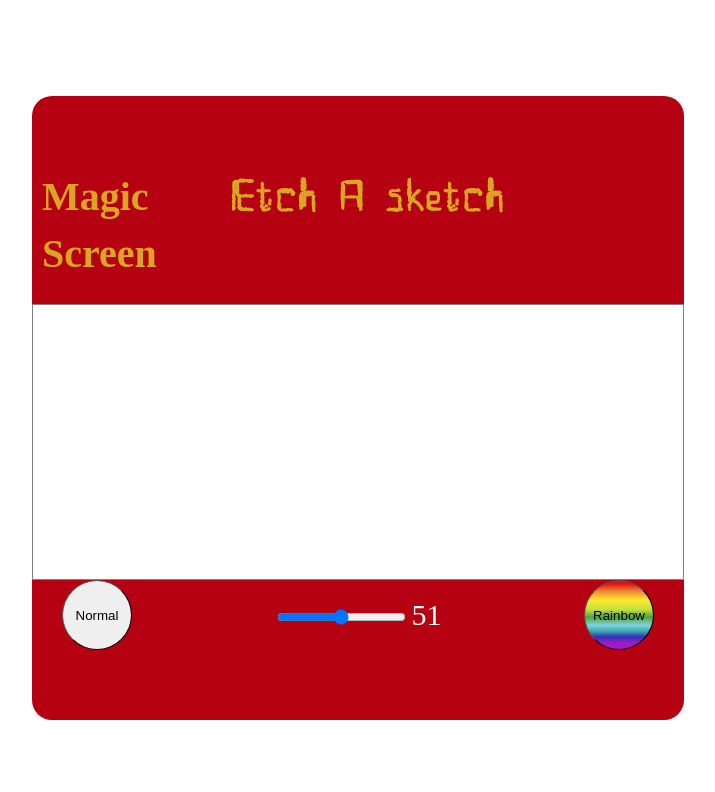
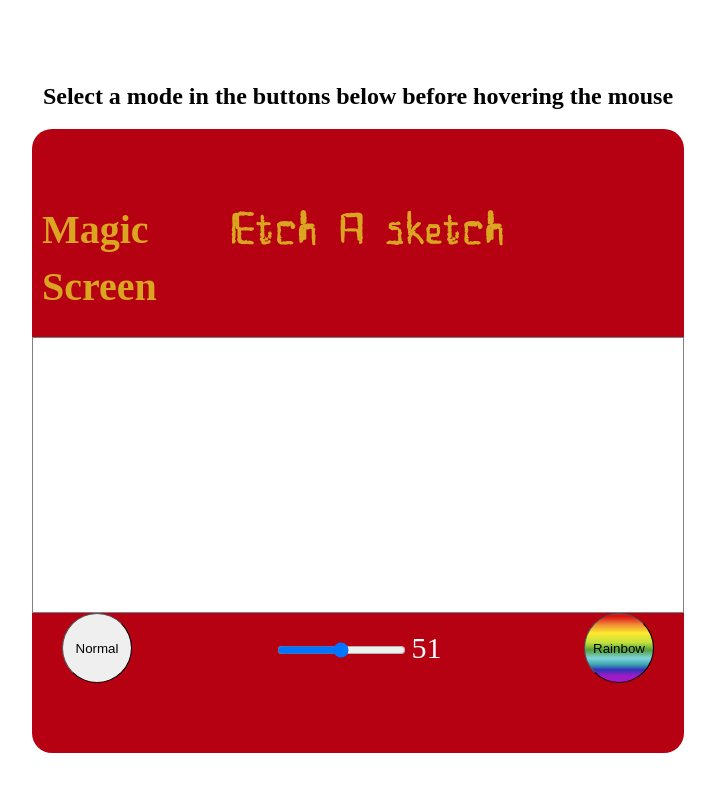
Before and after one commit to peppegiu/Etch-a-Sketch_Odin-Project, a plain HTML site: page index.html in a window 1280 px wide. Shown: the whole page, without its empty margins (282-997 px from the left). Drawn offline with Linux system fonts and the light colour scheme; a web font is replaced by a local one.

Commit message:
Add a note for user
People may think is a bug but it just that there is no defaultmode

```diff
--- a/index.html
+++ b/index.html
@@ -7,9 +7,12 @@
     <link rel="stylesheet" href="./src/css/style.css">
 </head>
 <body>
+    <h2>Select a mode in the buttons below before hovering the mouse</h2>
+
     <main>
 
         <h1 class="title">Magic <span> Etch A sketch  </span>   Screen</h1>
+
         <div class="container">
 
         </div>
--- a/src/css/style.css
+++ b/src/css/style.css
@@ -25,6 +25,7 @@ body {
     display: flex;
     justify-content: center;
     align-items: center;
+    flex-direction: column;
 }
 
 main {
```
